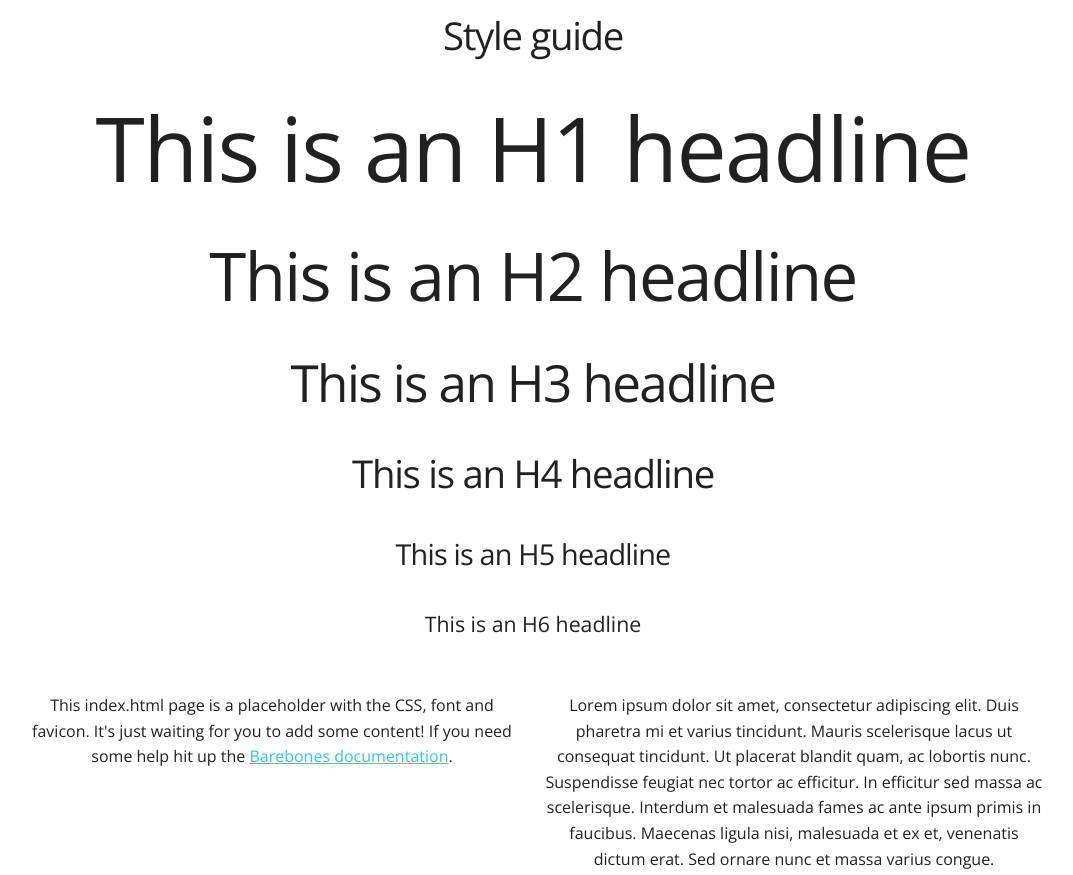
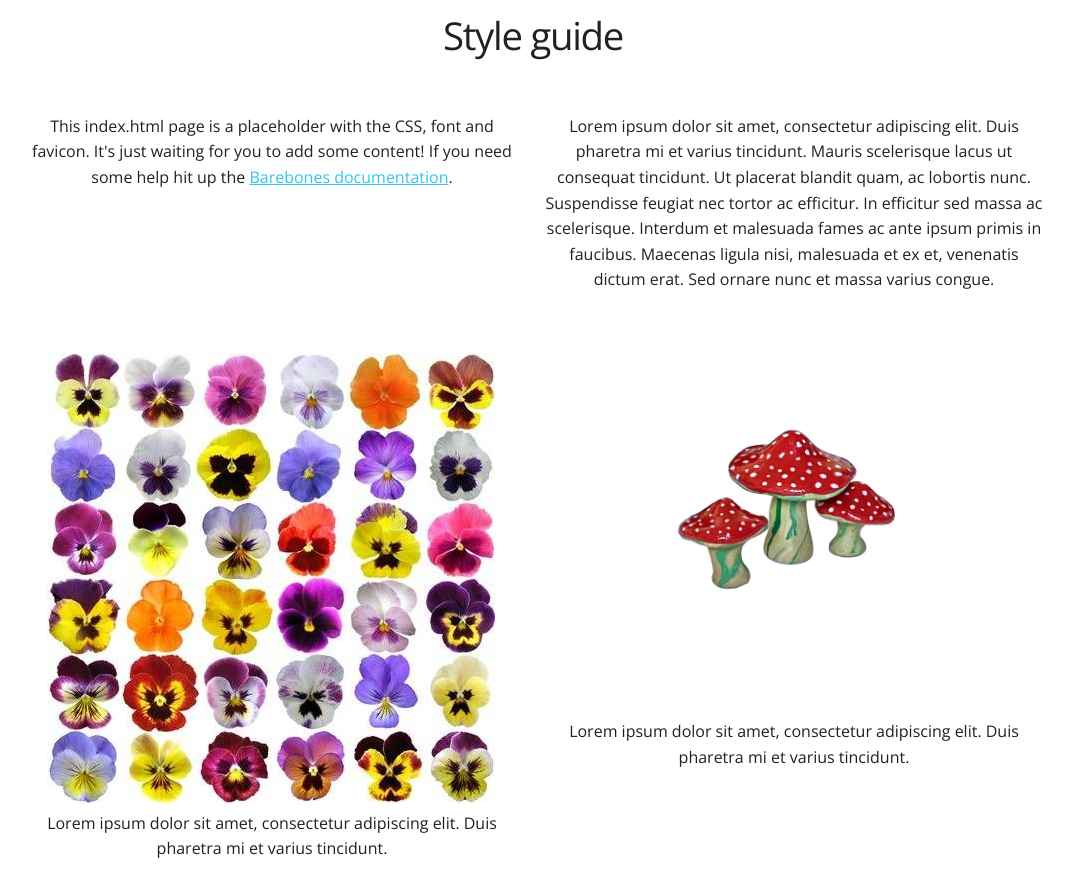
Before and after one commit to isabellacrawford/core-1-test-setup, a plain HTML site: page styleguide.html in a window 1280 px wide. Shown: the top 875 px of the page, without its empty margins (107-1180 px from the left). Drawn offline with nearby package versions, Linux system fonts and the light colour scheme.

Commit message:
Update styleguide.html

```diff
--- a/styleguide.html
+++ b/styleguide.html
@@ -36,12 +36,7 @@
   <section class="grid-container full">
       <div>
         <h4>Style guide</h4>
-        <h1>This is an H1 headline</h1>
-        <h2>This is an H2 headline</h2>
-        <h3>This is an H3 headline</h3>
-        <h4>This is an H4 headline</h4>
-        <h5>This is an H5 headline</h5>
-        <h6>This is an H6 headline</h6>
+
         </div>
   </section>
   <section class="grid-container col-2">
```
